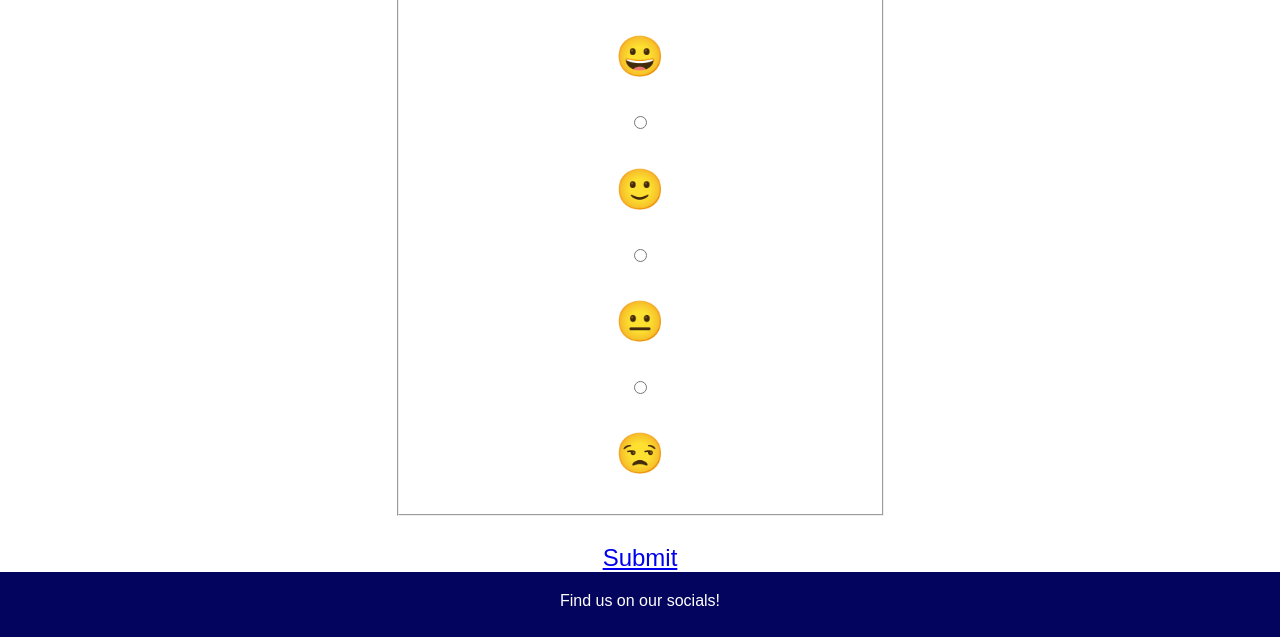
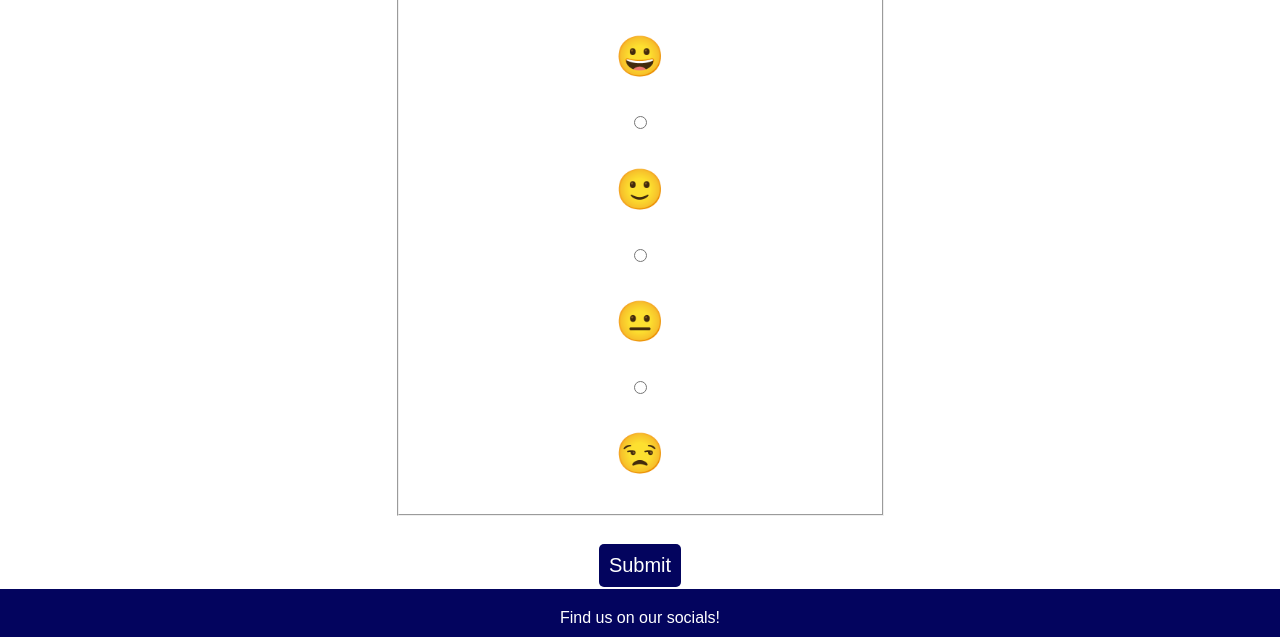
Before and after one commit to Uche05/ci-p1-ailib, a plain HTML site: page contact.html in a window 1280 px wide. Shown: the part 847-1484 px from the top of the page. Drawn offline with Linux system fonts and the light colour scheme; a web font is replaced by a local one.

Commit message:
add style for link button in contact page

```diff
--- a/assets/css/style.css
+++ b/assets/css/style.css
@@ -132,6 +132,12 @@ hr{
     margin: 3.5%;
 }
 
+/*Styling so that all links are not underlined and style to match text*/
+a{
+    text-decoration: none;
+    color: inherit;
+}
+
 /*Styling for the form and its elements*/
 form,
 .fieldset-form{
@@ -140,7 +146,9 @@ form,
     flex-direction: column;
 }
 
-.btn{
+#btn{
+    display: inline-block;
+    text-decoration: none;
     margin-bottom: 2px;
     padding: 10px 10px;
     background-color: #03045e;
@@ -149,10 +157,6 @@ form,
     border-radius: 5px;
     cursor: pointer;
     font-size: 20px;
-}
-
-.btn:active{
-    background-color: #0077b6;
 }
 
 #label  a{
```
